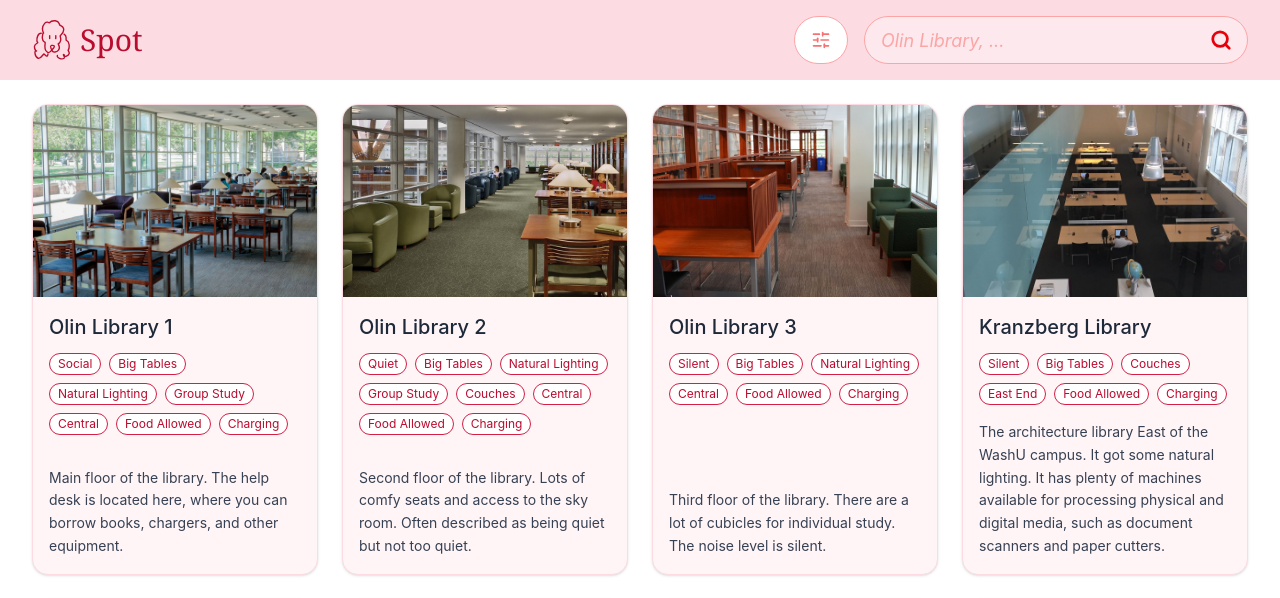
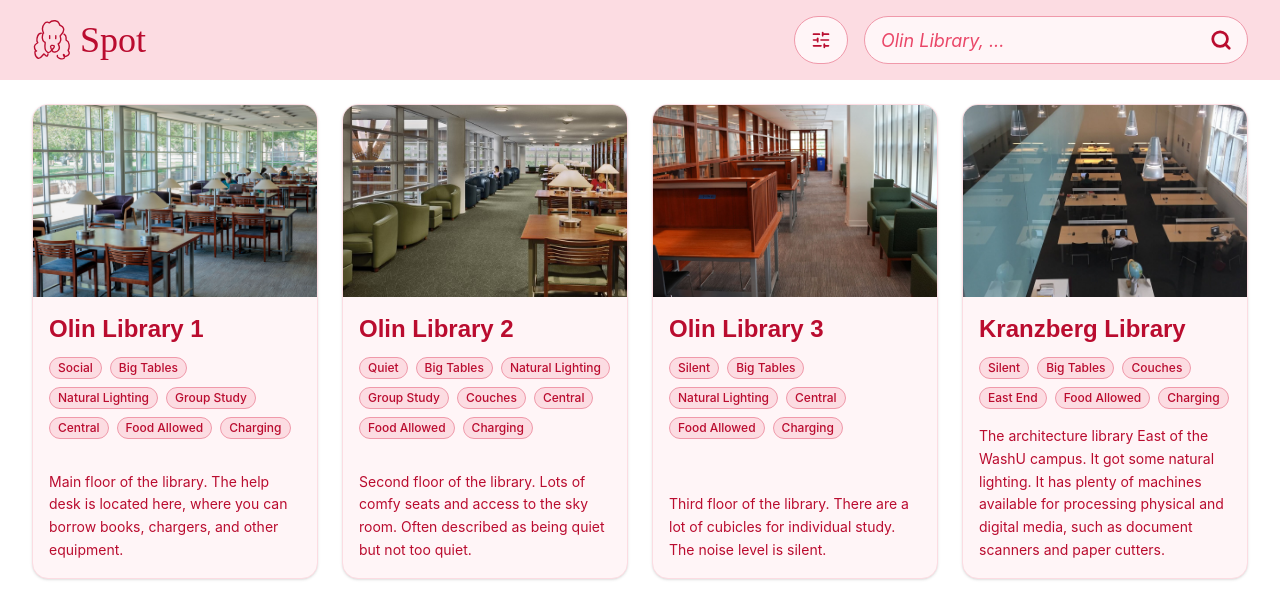
Before and after one commit to jazz-y/spot-washu, a React (Vite) app: page / in a window 1280 px wide. Shown: the top 598 px of the page. Built offline with nearby package versions, Linux system fonts and the light colour scheme.

Commit message:
change colors

```diff
--- a/src/App.tsx
+++ b/src/App.tsx
@@ -1,6 +1,6 @@
 import { useState, useRef, useEffect } from 'react';
 import { StudySpaceCard } from './components/StudySpaceCard';
-import { Sidebar } from './components/Sidebar';
+import { FiltersPanel } from './components/Sidebar';
 import { Header } from './components/Header';
 import spacesData from './data/spaces.json';
 
@@ -37,7 +37,7 @@
             ref={filtersRef}
             className="absolute z-50 left-4 md:left-8 top-0 w-[calc(100%-2rem)] md:w-80"
           >
-            <Sidebar onClose={() => setIsFiltersOpen(false)} />
+            <FiltersPanel onClose={() => setIsFiltersOpen(false)} />
           </div>
         )}
 
--- a/src/components/Header.tsx
+++ b/src/components/Header.tsx
@@ -10,7 +10,7 @@
       {/* logo */}
       <div className="flex items-center gap-2 text-deep-red-1 mr-auto">
         <img src="/poodle.svg" alt="Spot Logo" className="w-10 h-10" />
-        <h1 className="text-3xl font-serif">Spot</h1>
+        <h1 className="text-4xl font-playfair">Spot</h1>
       </div>
 
       <div className="flex items-stretch gap-4 h-12">
@@ -20,7 +20,7 @@
             e.stopPropagation();
             onToggleFilters();
           }}
-          className="px-4 border border-[#fca5a5] text-[#f87171] rounded-full bg-white hover:bg-red-50 transition-colors flex items-center justify-center">
+          className="px-4 border border-deep-red-5 hover:border-deep-red-1 text-deep-red-1 rounded-full bg-deep-red-7 hover:bg-deep-red-6 transition-colors flex items-center justify-center">
           <SlidersHorizontal size={20} />
         </button>
 
@@ -29,9 +29,9 @@
           <input
             type="text"
             placeholder="Olin Library, ..."
-            className="w-full h-full bg-[#fce8ed] border border-[#fca5a5] rounded-full px-4 pr-10 text-[#f87171] placeholder-[#fca5a5] focus:outline-none focus:ring-2 focus:ring-red-200 text-lg italic"
+            className="w-full h-full bg-deep-red-7 hover:bg-deep-red-6 border border-deep-red-5 hover:border-deep-red-1 rounded-full px-4 pr-10 text-deep-red-1 placeholder:text-deep-red-3 focus:outline-none focus:ring-2 focus:ring-red-200 text-lg placeholder:italic"
           />
-          <button className="absolute right-4 top-1/2 -translate-y-1/2 text-red-600">
+          <button className="absolute right-4 top-1/2 -translate-y-1/2 text-deep-red-1">
             <Search size={22} className="stroke-[3]" />
           </button>
         </div>
--- a/src/components/Sidebar.tsx
+++ b/src/components/Sidebar.tsx
@@ -1,10 +1,10 @@
 import { X, LayoutGrid, Armchair, Users, Sun } from 'lucide-react';
 
-interface SidebarProps {
+interface FiltersPanelProps {
   onClose: () => void;
 }
 
-export const Sidebar = ({ onClose }: SidebarProps) => {
+export const FiltersPanel = ({ onClose }: FiltersPanelProps) => {
   return (
     <div className="w-full bg-[#fce8ed] rounded-2xl p-6 flex flex-col border border-[#f5d0d8] shadow-2xl">
       {/* noise section */}
--- a/src/components/StudySpaceCard.tsx
+++ b/src/components/StudySpaceCard.tsx
@@ -25,14 +25,14 @@
 
       {/* content wrapper */}
       <div className="p-4 flex flex-col flex-grow">
-        <h3 className="text-xl font-medium text-gray-800 mb-3">{name}</h3>
+        <h3 className="text-2xl font-source-sans font-bold text-deep-red-1 mb-3">{name}</h3>
 
         {/* attributes pills */}
         <div className="flex flex-wrap gap-2 mb-4">
           {attributes.map((attr, index) => (
             <span
               key={index}
-              className="px-2 py-0.5 text-xs font-semibo ld text-deep-red-1 border border-deep-red-2 rounded-full bg-white"
+              className="px-2 py-0.5 text-xs font-semibo font-medium ld text-deep-red-1 border border-deep-red-5 rounded-full bg-deep-red-6"
             >
               {attr}
             </span>
@@ -40,7 +40,7 @@
         </div>
 
         {/* desc */}
-        <p className="text-sm text-gray-700 leading-relaxed mt-auto">
+        <p className="text-sm text-deep-red-1 leading-relaxed mt-auto">
           {description}
         </p>
       </div>
--- a/src/index.css
+++ b/src/index.css
@@ -22,6 +22,7 @@
   --color-deep-green-4: #62B473;
   --color-deep-green-5: #A5D3AF;
   --color-deep-green-6: #D2F0D8;
+  --color-deep-green-7: #EDFFF0;
 
   --font-playfair: 'Playfair Display', serif;
   --font-source-sans: 'Source Sans 3', sans-serif;
```
